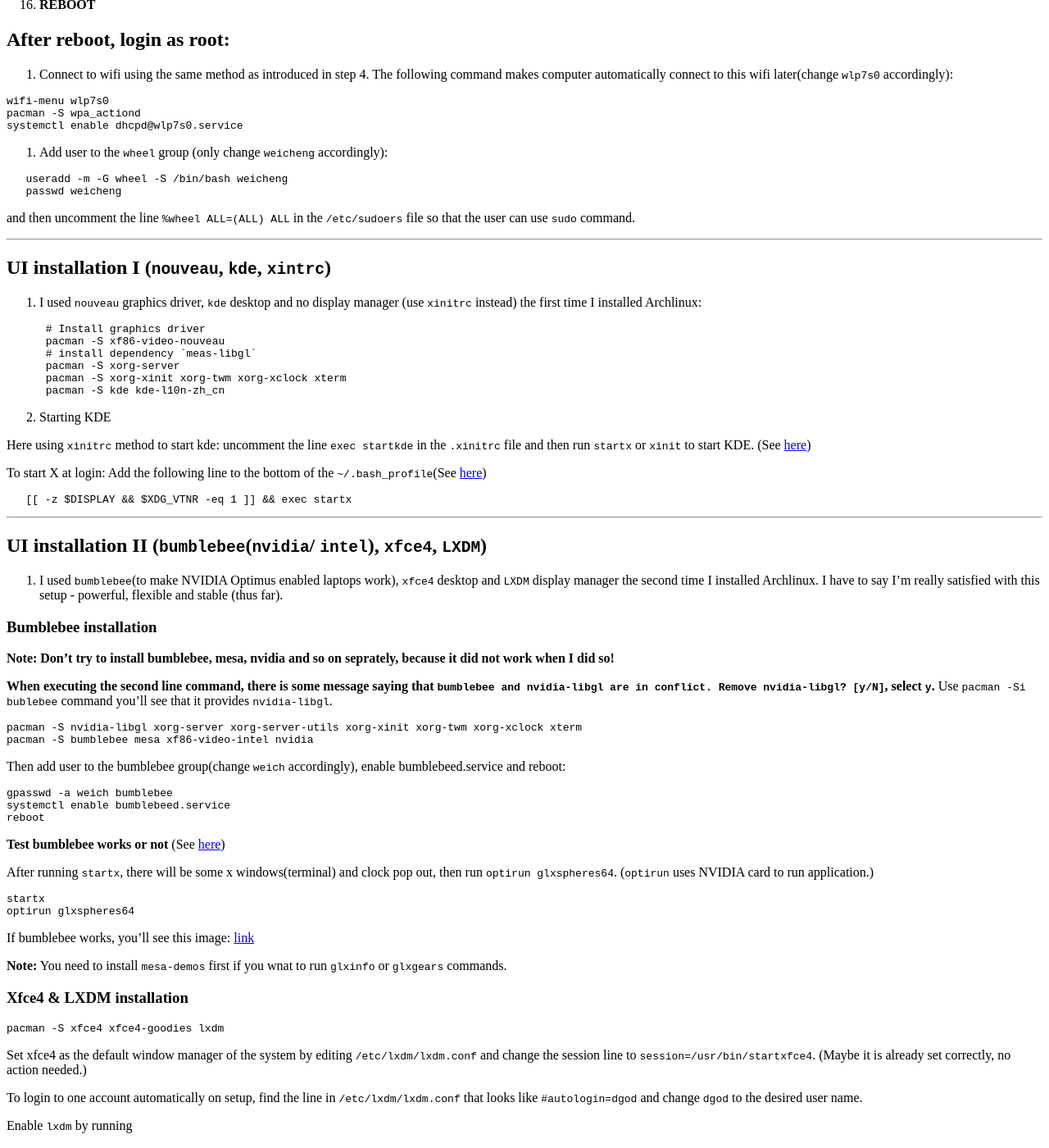
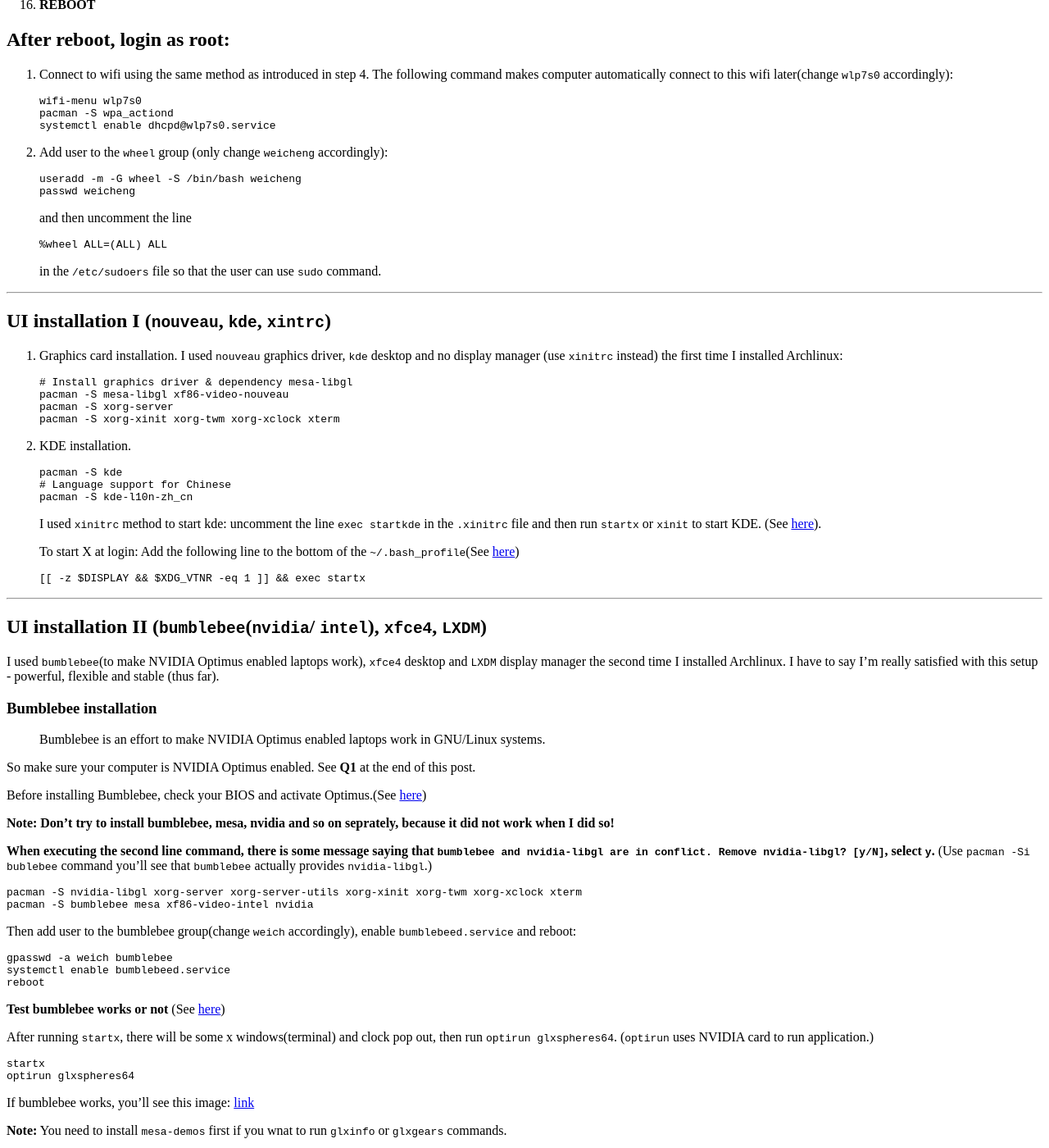
Before and after one commit to mingsnu/en, a Jekyll site: the page built from _posts/2015-01-14-archlinux-installation-note.md, in a window 1280 px wide and 1400 px high, scrolled down 1634 px. Shown: the whole window at 82% size. Built offline with Jekyll 4.4.1, drawn with Linux system fonts in a browser that asks for light colours; nearby versions of some CDN libraries; comment, search, counter and statistics services are not loaded; some of the changed text lies outside the part shown.

Commit message:
update archlinux installation

````diff
--- a/_posts/2015-01-14-archlinux-installation-note.md
+++ b/_posts/2015-01-14-archlinux-installation-note.md
@@ -119,42 +119,52 @@ A brief note of all steps in installing the Arch linux system would be helpful f
 
 ## After reboot, login as root:
 
-15. Connect to wifi using the same method as introduced in step 4. The following command makes computer automatically connect to this wifi later(change `wlp7s0` accordingly):
+1. Connect to wifi using the same method as introduced in step 4. The following command makes computer automatically connect to this wifi later(change `wlp7s0` accordingly):
 
-```bash
-wifi-menu wlp7s0
-pacman -S wpa_actiond
-systemctl enable dhcpd@wlp7s0.service
-```
+   ```bash
+   wifi-menu wlp7s0
+   pacman -S wpa_actiond
+   systemctl enable dhcpd@wlp7s0.service
+   ```
 
-16. Add user to the `wheel` group (only change `weicheng` accordingly):
+2. Add user to the `wheel` group (only change `weicheng` accordingly):
 
    ```bash
    useradd -m -G wheel -S /bin/bash weicheng
    passwd weicheng
    ```
-   and then uncomment the line `%wheel ALL=(ALL) ALL` in the `/etc/sudoers` file so that the user can use `sudo` command.
+
+   and then uncomment the line
+
+   ```bash
+   %wheel ALL=(ALL) ALL
+   ```
+   in the `/etc/sudoers` file so that the user can use `sudo` command.
 
 -----------------------
 
 ## UI installation I (`nouveau`, `kde`, `xintrc`)
 
-1. I used `nouveau` graphics driver, `kde` desktop and no display manager (use `xinitrc` instead) the first time I installed Archlinux:
+1. Graphics card installation. I used `nouveau` graphics driver, `kde` desktop and no display manager (use `xinitrc` instead) the first time I installed Archlinux:
 
-    ```bash
-	# Install graphics driver
-	pacman -S xf86-video-nouveau
-	# install dependency `meas-libgl`
-	pacman -S xorg-server
-	pacman -S xorg-xinit xorg-twm xorg-xclock xterm
-	pacman -S kde kde-l10n-zh_cn
-	```
+   ```bash
+   # Install graphics driver & dependency mesa-libgl
+   pacman -S mesa-libgl xf86-video-nouveau
+   pacman -S xorg-server
+   pacman -S xorg-xinit xorg-twm xorg-xclock xterm
+   ```
 
-2. Starting KDE
+2. KDE installation.
 
-Here using `xinitrc` method to start kde: uncomment the line `exec startkde` in the `.xinitrc` file and then run `startx` or `xinit` to start KDE. (See [here](https://wiki.archlinux.org/index.php/Xinitrc))
+   ```bash
+   pacman -S kde
+   # Language support for Chinese
+   pacman -S kde-l10n-zh_cn
+   ```
 
-To start X at login: Add the following line to the bottom of the `~/.bash_profile`(See [here](https://wiki.archlinux.org/index.php/Start_X_at_login))
+   I used `xinitrc` method to start kde: uncomment the line `exec startkde` in the `.xinitrc` file and then run `startx` or `xinit` to start KDE. (See [here](https://wiki.archlinux.org/index.php/Xinitrc)).
+
+   To start X at login: Add the following line to the bottom of the `~/.bash_profile`(See [here](https://wiki.archlinux.org/index.php/Start_X_at_login))
 
    ```bash
    [[ -z $DISPLAY && $XDG_VTNR -eq 1 ]] && exec startx
@@ -164,19 +174,25 @@ To start X at login: Add the following line to the bottom of the `~/.bash_profil
 
 ## UI installation II (`bumblebee`(`nvidia`/ `intel`), `xfce4`, `LXDM`)
 
-1. I used `bumblebee`(to make NVIDIA Optimus enabled laptops work), `xfce4` desktop and `LXDM` display manager the second time I installed Archlinux. I have to say I'm really satisfied with this setup - powerful, flexible and stable (thus far).
+I used `bumblebee`(to make NVIDIA Optimus enabled laptops work), `xfce4` desktop and `LXDM` display manager the second time I installed Archlinux. I have to say I'm really satisfied with this setup - powerful, flexible and stable (thus far).
 
 ### Bumblebee installation
 
+> Bumblebee is an effort to make NVIDIA Optimus enabled laptops work in GNU/Linux systems.
+
+So make sure your computer is NVIDIA Optimus enabled. See **Q1** at the end of this post.
+
+Before installing Bumblebee, check your BIOS and activate Optimus.(See [here](https://www.google.com/search?q=bios+optimus&es_sm=122&tbm=isch&tbo=u&sa=X&ei=5VMMVaWPLcjIsATFkoDAAg&ved=0CB4QsAQ&biw=1920&bih=913))
+
 **Note: Don't try to install bumblebee, mesa, nvidia and so on seprately, because it did not work when I did so!**
 
-**When executing the second line command, there is some message saying that `bumblebee and nvidia-libgl are in conflict. Remove nvidia-libgl? [y/N]`, select `y`.**  Use `pacman -Si bublebee` command you'll see that it provides `nvidia-libgl`.
+**When executing the second line command, there is some message saying that `bumblebee and nvidia-libgl are in conflict. Remove nvidia-libgl? [y/N]`, select `y`.**  (Use `pacman -Si bublebee` command you'll see that `bumblebee` actually provides `nvidia-libgl`.)
 
 ```bash
 pacman -S nvidia-libgl xorg-server xorg-server-utils xorg-xinit xorg-twm xorg-xclock xterm
 pacman -S bumblebee mesa xf86-video-intel nvidia
 ```
-Then add user to the bumblebee group(change `weich` accordingly), enable bumblebeed.service and reboot:
+Then add user to the bumblebee group(change `weich` accordingly), enable `bumblebeed.service` and reboot:
 
 ```bash
 gpasswd -a weich bumblebee
````
Also changed, not shown: other parts of _posts/2015-01-14-archlinux-installation-note.md (+2 -2 lines).
